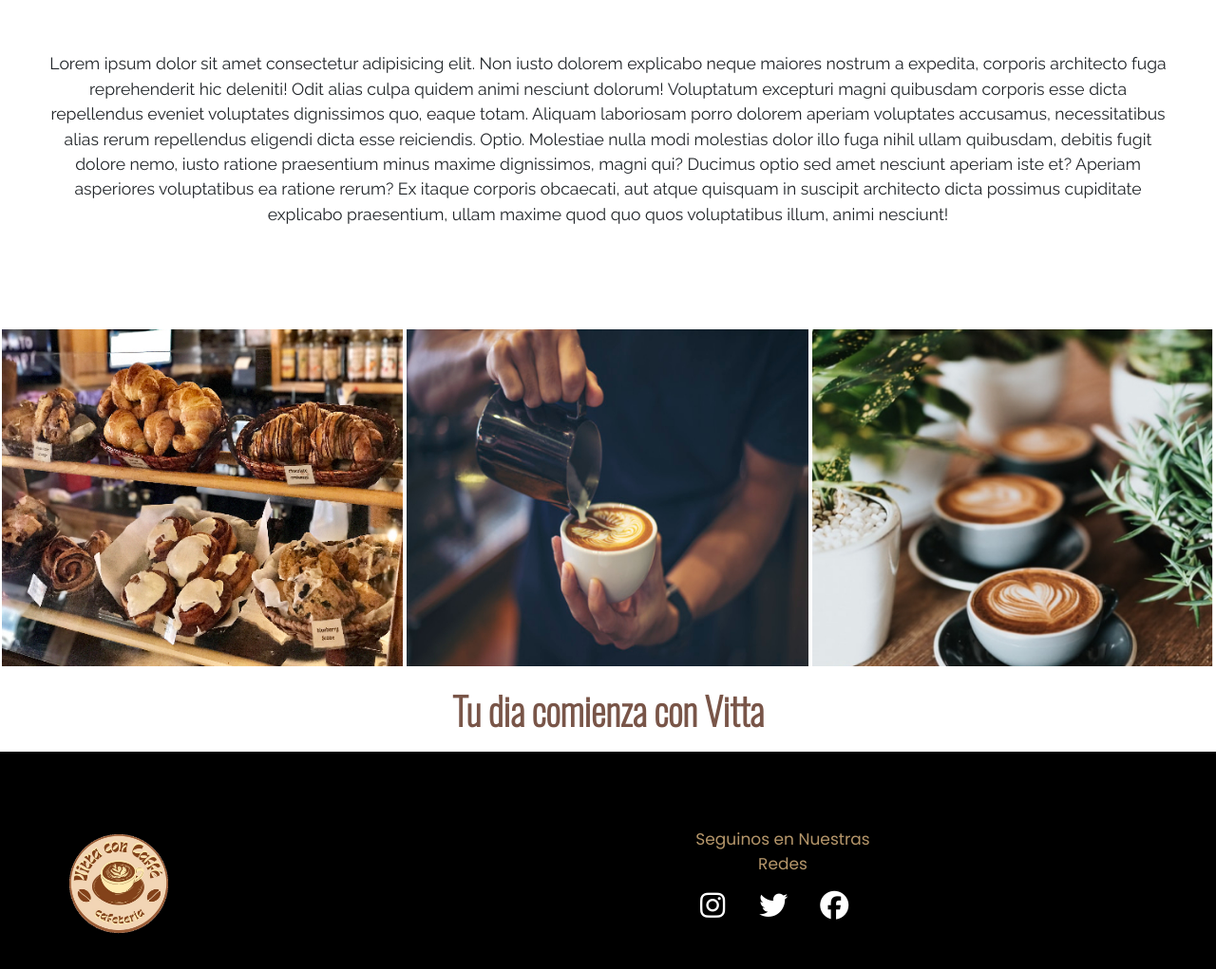
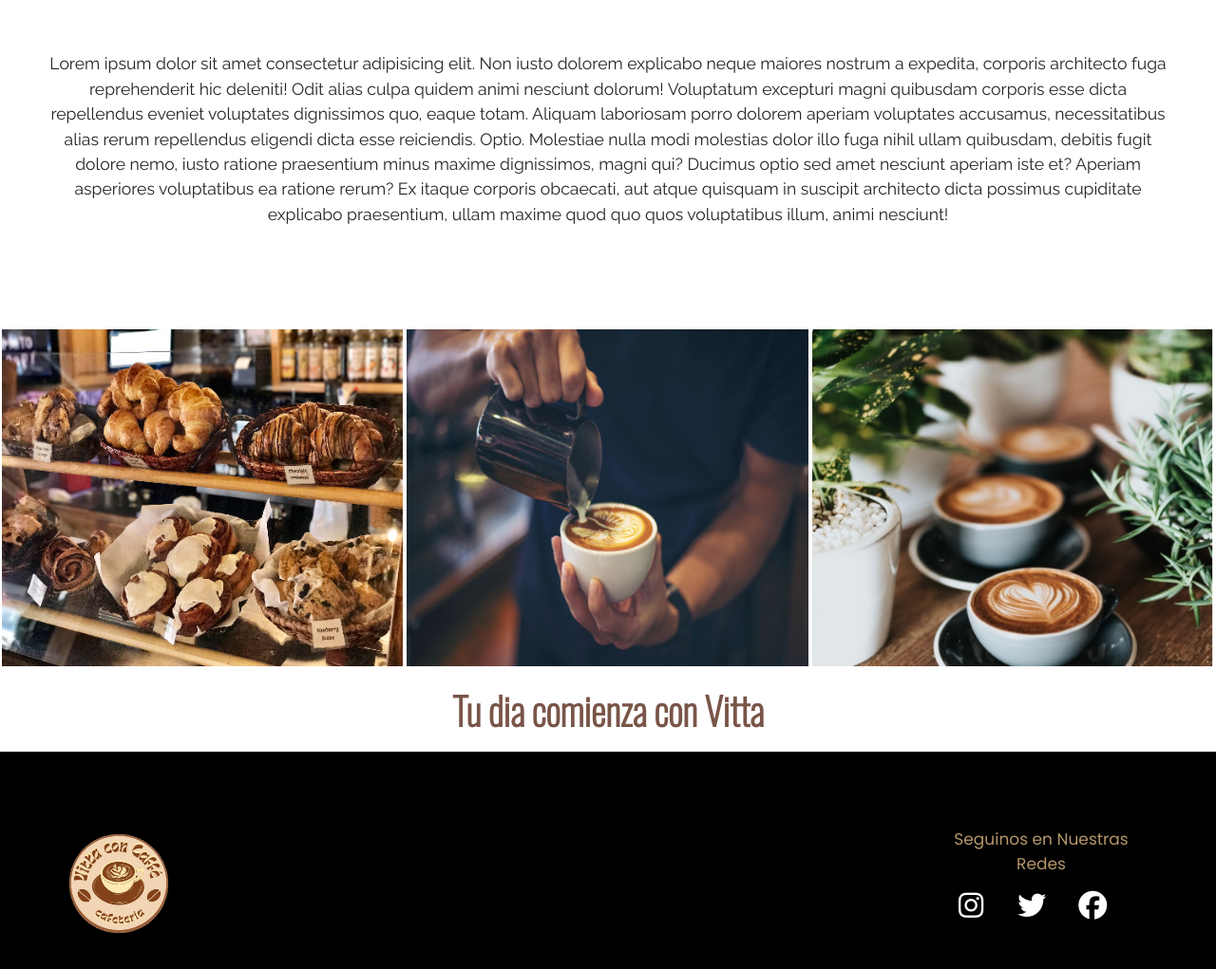
Before and after one commit to Matiim/Cafeteria-Vita-con-Caff-, a plain HTML site: page index.html in a window 1280 px wide. Shown: the part 1625-2646 px from the top of the page at 95% size. Drawn offline with nearby package versions, Linux system fonts and the light colour scheme.

Commit message:
arreglos en footer

```diff
--- a/css/estilo.css
+++ b/css/estilo.css
@@ -201,7 +201,7 @@ footer {
     background-color: black;
 	display: grid;
     grid-template-rows: 1fr;
-    grid-template-columns: 1fr 1fr;
+    grid-template-columns: 1fr 0.2fr;
 	align-items: center;
 }
 
```
